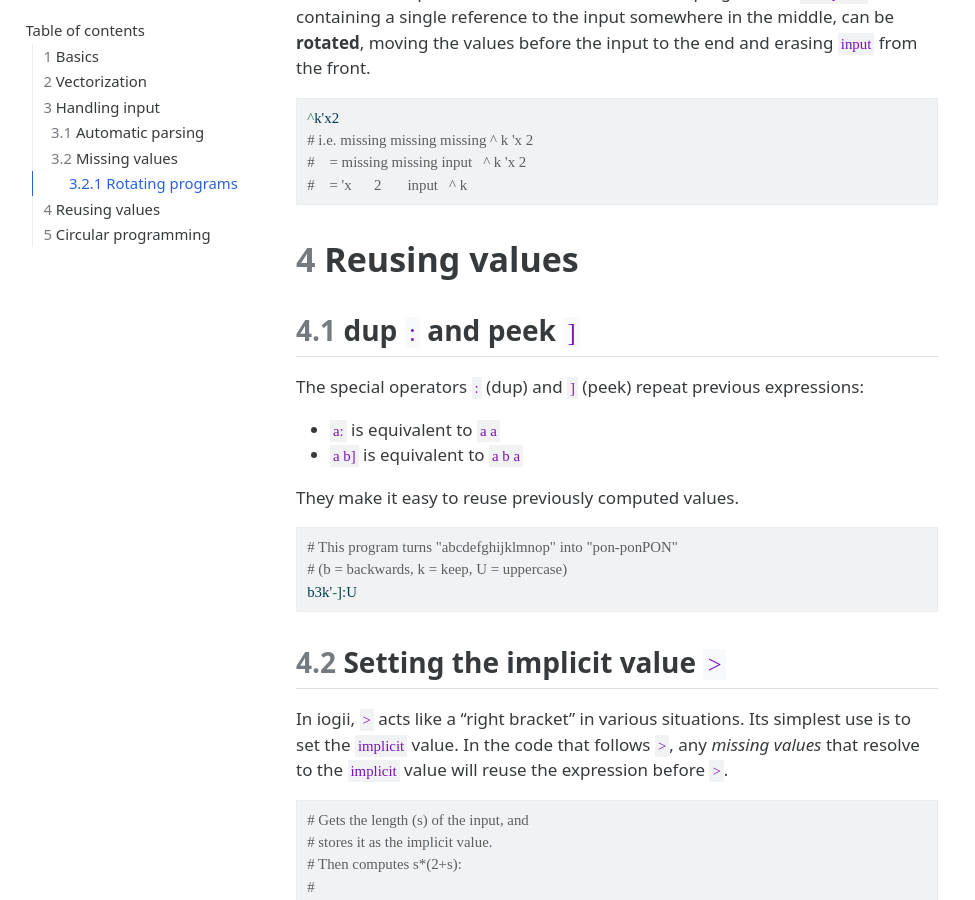
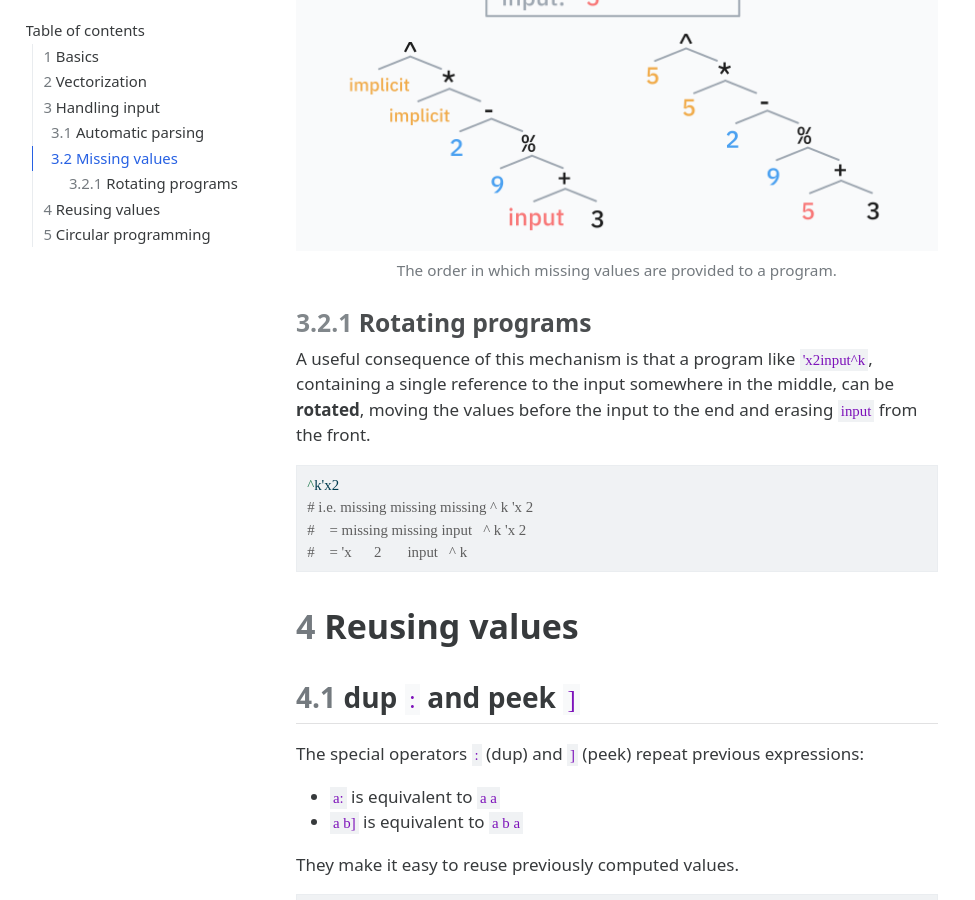
Before and after one commit to lynn/lynn.github.io, a Jekyll site: the page iogii-docs/index.html, which Jekyll copies as it is, in a window 1280 px wide and 900 px high, scrolled down 6862 px. Shown: the whole window, without its empty margins (0-975 px from the left). Built offline with Jekyll 4.4.1, drawn with Linux system fonts in a browser that asks for light colours; some web fonts are replaced.

Commit message:
Update iogii docs

```diff
--- a/iogii-docs/index.html
+++ b/iogii-docs/index.html
@@ -481,7 +481,12 @@ d</code></pre></td>
 <li>Then, if there are 🔵 <strong>complete, separate expressions at the end</strong> of the source code, those are <strong>popped</strong> and used next.</li>
 <li>Finally, the variable 🟡 <code>implicit</code> is used. Initially, this is also bound to the input, but it can be changed contextually.</li>
 </ol>
-<!-- ![The order in which missing values are provided to a program.](./parse.png) -->
+<div class="quarto-figure quarto-figure-center">
+<figure class="figure">
+<p><a href="./parse.png" class="lightbox" data-gallery="quarto-lightbox-gallery-1" title="The order in which missing values are provided to a program."><img src="./parse.png" class="img-fluid figure-img" alt="The order in which missing values are provided to a program."></a></p>
+<figcaption>The order in which missing values are provided to a program.</figcaption>
+</figure>
+</div>
 <section id="rotating-programs" class="level3" data-number="3.2.1">
 <h3 data-number="3.2.1" class="anchored" data-anchor-id="rotating-programs"><span class="header-section-number">3.2.1</span> Rotating programs</h3>
 <p>A useful consequence of this mechanism is that a program like <code>'x2input^k</code>, containing a single reference to the input somewhere in the middle, can be <strong>rotated</strong>, moving the values before the input to the end and erasing <code>input</code> from the front.</p>
@@ -609,7 +614,7 @@ Note
 <p>It’s easier to explain the behavior of <code>i</code> by example. Let’s write an iogii program that iterates the function <span class="math inline">\(x \mapsto 2^x \bmod 99\)</span> on starting value 0, and prints the first 50 numbers.</p>
 <div class="quarto-figure quarto-figure-center">
 <figure class="figure">
-<p><a href="./circle.png" class="lightbox" data-gallery="quarto-lightbox-gallery-1" title="Translation of 2 0i^99%> to Python."><img src="./circle.png" height="300" alt="Translation of 2 0i^99%> to Python." class="figure-img"></a></p>
+<p><a href="./circle.png" class="lightbox" data-gallery="quarto-lightbox-gallery-2" title="Translation of 2 0i^99%> to Python."><img src="./circle.png" height="300" alt="Translation of 2 0i^99%> to Python." class="figure-img"></a></p>
 <figcaption>Translation of <code>2 0i^99%&gt;</code> to Python.</figcaption>
 </figure>
 </div>
```
Also changed, not shown: iogii-docs/parse.png (added).
